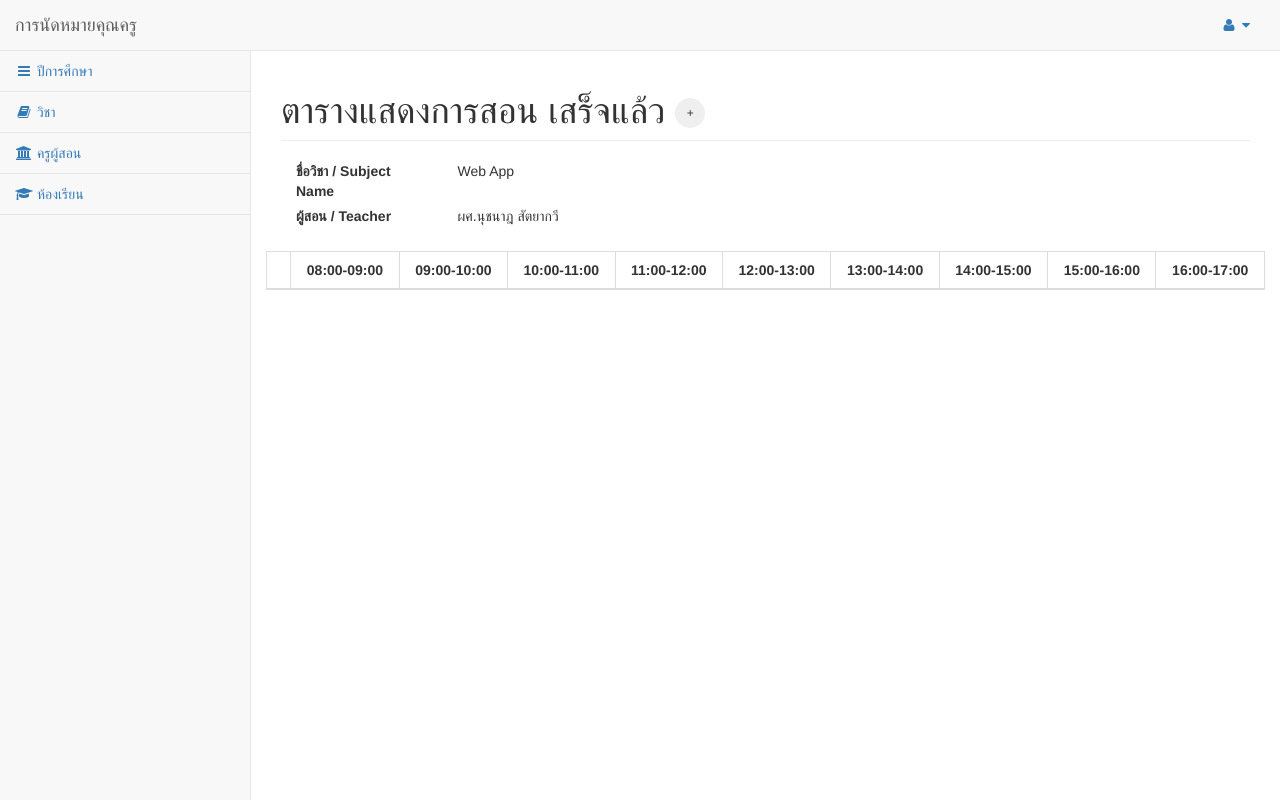
After one commit to sampanmen/webapp58, a PHP site: page /Teacher/TappointSchedule.php in a window 1280 px wide. The commit adds this page. Run offline with PHP 8.4, Linux system fonts and the light colour scheme; the visitor is signed in with stand-in values (Sample User, id 1); lists and menus that the app fills with data are empty.

Commit message:
add teacher

```diff
--- a/Student/Smodal_addAppointment.php
+++ b/Student/Smodal_addAppointment.php
@@ -61,8 +61,7 @@
                                     <td>
                                         <div class="col-md-5"style="margin-left: 0;padding: 0;" >
                                             <div class='input-group date' >
-                                                <input type='text' class="form-control" data-provide="datepicker" data-date-language="th-th" id="appdatepicker" name="appdatepicker" onkeydown="return false"/>
-                                                <span class="input-group-addon btn" id="appdatepicker" style="width: auto;"><i class="glyphicon glyphicon-calendar"></i></span>
+                                                <input type='date' class="form-control" data-provide="datepicker" id="appdatepicker" name="appdatepicker" onkeydown="return false"/>
                                             </div>
                                         </div>
                                     </td>
--- /dev/null
+++ b/Teacher/TappointSchedule.php
@@ -0,0 +1,49 @@
+<?php include '../head.php'; ?>
+<div id="wrapper">
+    <div id="page-wrapper">
+        <div class="row">
+            <div class="col-lg-12">
+                <h1 class="page-header">ตารางแสดงการสอน เสร็จแล้ว <button class="btn btn-circle glyphicon-plus" href="Smodal_addAppointment.php" data-toggle="modal" data-target="#myModal"></button></h1>
+            </div>
+            <div>
+                <div class="col-lg-12">
+                    <div class="col-lg-2">
+                        <label>ชื่อวิชา / Subject Name</label>
+                    </div>
+                    <div class="form-group col-lg-6">
+                        <p>Web App</p>
+                    </div>
+                </div>
+                <div class="col-lg-12">
+                    <div class="col-lg-2">
+                        <label>ผู้สอน / Teacher</label>
+                    </div>
+                    <div class="form-group col-lg-6">
+                        <p>ผศ.นุชนาฎ   สัตยากวี</p>
+                    </div>
+                </div>
+                <table class="calendar table table-bordered">
+                    <thead>
+                        <tr>
+                            <th>&nbsp;</th>
+                            <th colspan="2">08:00-09:00</th>
+                            <th colspan="2">09:00-10:00</th>
+                            <th colspan="2">10:00-11:00</th>
+                            <th colspan="2">11:00-12:00</th>
+                            <th colspan="2">12:00-13:00</th>
+                            <th colspan="2">13:00-14:00</th>
+                            <th colspan="2">14:00-15:00</th>
+                            <th colspan="2">15:00-16:00</th>
+                            <th colspan="2">16:00-17:00</th>
+                        </tr>
+                    </thead>
+                    <tbody id='detailSchedule'>
+
+                    </tbody>
+                    <tbody>
+                    </tbody>
+                </table>
+            </div>
+        </div>
+    </div>
+</div>
--- a/head.php
+++ b/head.php
@@ -90,7 +90,7 @@
                             <ul class="nav" id="side-menu">
 
                                 <li>
-                                    <a href="SallSubject.php"><i class="fa fa-dashboard fa-fw"></i> รายวิชาที่ลงทะเบียน </a>
+                                    <a href="SallSubject.php"><i class="fa fa-file-o fa-fw"></i> รายวิชาที่ลงทะเบียน </a>
                                 </li>
                                 <li>
                                     <a href="SsummeryAppoint.php"><i class="fa fa-table fa-fw"></i> สรุปผลการนัดหมาย</a>
@@ -107,13 +107,13 @@
                         <div class="sidebar-nav navbar-collapse">
                             <ul class="nav" id="side-menu">
                                 <li>
-                                    <a href=""><i class="fa fa-book fa-fw"></i> ตารางแสดงการนัดหมาย</a>
+                                    <a href="TappointSchedule.php"><i class="fa fa-table fa-fw"></i> ตารางแสดงการนัดหมาย</a>
                                 </li>
                                 <li>
-                                    <a href=""><i class="fa fa-book fa-fw"></i> อนุมัติการนัดหมาย</a>
+                                    <a href="TsummeryAppoint.php"><i class="fa fa-book fa-fw"></i> อนุมัติการนัดหมาย</a>
                                 </li>
                                 <li>
-                                    <a href=""><i class="fa fa-university fa-fw"></i> อนุมัตินักเรียน</a>
+                                    <a href="Tenroll.php"><i class="fa fa-university fa-fw"></i> อนุมัตินักเรียน</a>
                                 </li>
                             </ul>
                         </div>
```
